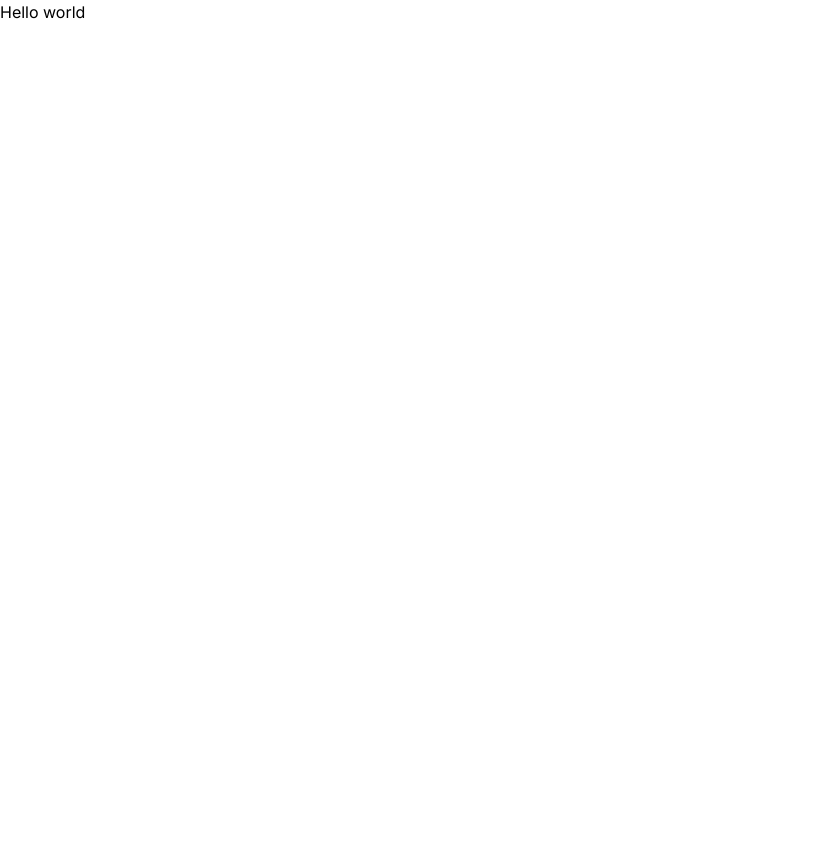
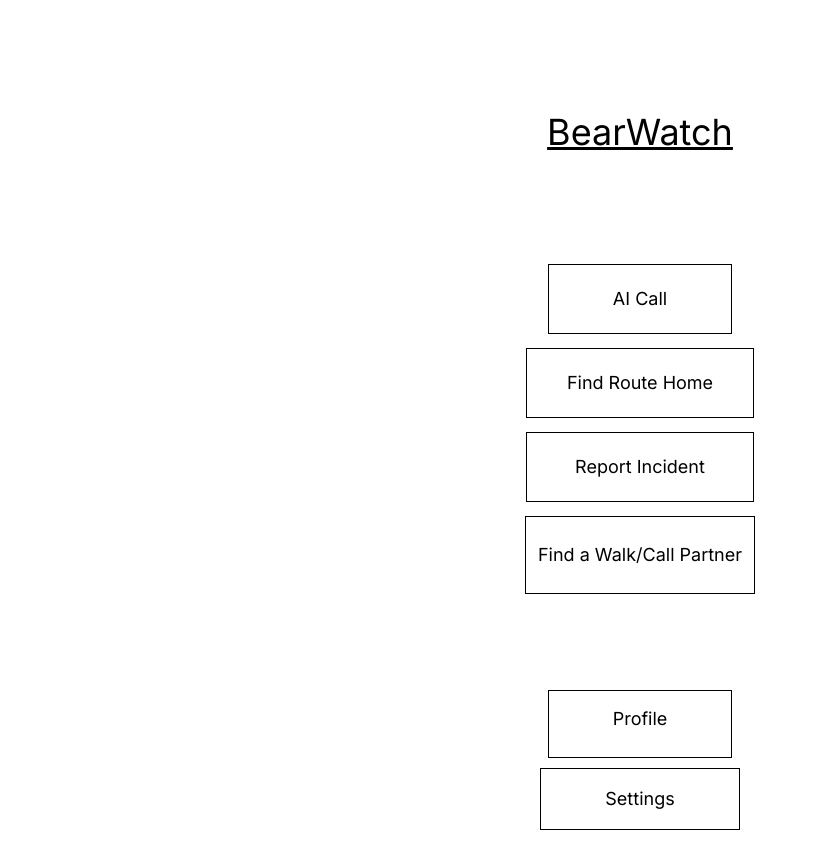
Before and after one commit to alexandrialin/bear-watch, a Next.js app in the folder react/: page / in a window 1280 px wide. Shown: the top 868 px of the page, without its empty margins (0-817 px from the left). Before the commit the page ends 800 px from the top, so only its background shows below. Built offline with nearby package versions, Linux system fonts and the light colour scheme.

Commit message:
home page

```diff
--- a/react/src/app/page.js
+++ b/react/src/app/page.js
@@ -1,5 +1,31 @@
-import Image from "next/image";
+import * as React from "react";
 
-export default function Home() {
-  return <div>Hello world</div>;
+function MyComponent() {
+  return (
+    <div className="flex flex-col items-center p-20 mx-auto w-full text-lg text-center text-black bg-white max-w-[480px]">
+      <div className="mt-8 text-4xl underline">BearWatch</div>
+      <div className="justify-center items-center px-16 py-5 mt-28 border border-black border-solid">
+        AI Call
+      </div>
+      <div className="justify-center px-10 py-5 mt-3.5 border border-black border-solid">
+        Find Route Home
+      </div>
+      <div className="justify-center px-12 py-5 mt-3.5 border border-black border-solid">
+        Report Incident
+      </div>
+      <div className="justify-center px-3 py-6 mt-3.5 border border-black border-solid">
+        Find a Walk/Call Partner
+      </div>
+      <div className="items-center px-16 pt-3.5 pb-6 mt-24 whitespace-nowrap border border-black border-solid">
+        Profile
+      </div>
+      <div className="justify-center items-center px-16 py-4 mt-2.5 whitespace-nowrap border border-black border-solid">
+        Settings
+      </div>
+    </div>
+  );
 }
+
+
+
+export default MyComponent
```
Also changed, not shown: 2 other files (tests, documents, lock files or other folders).
